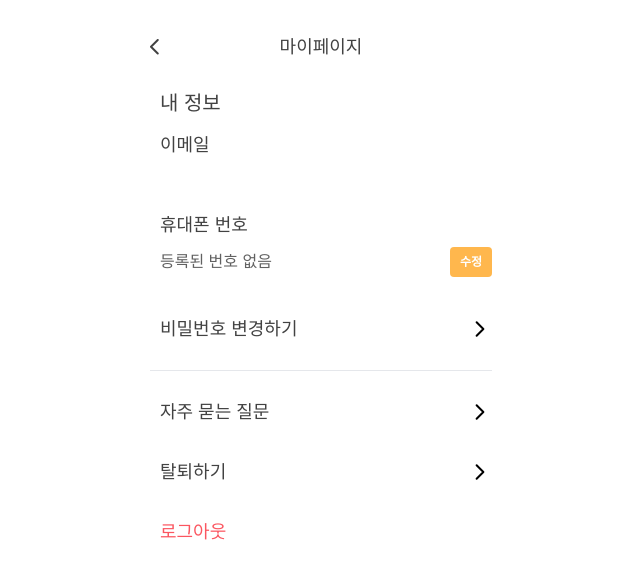
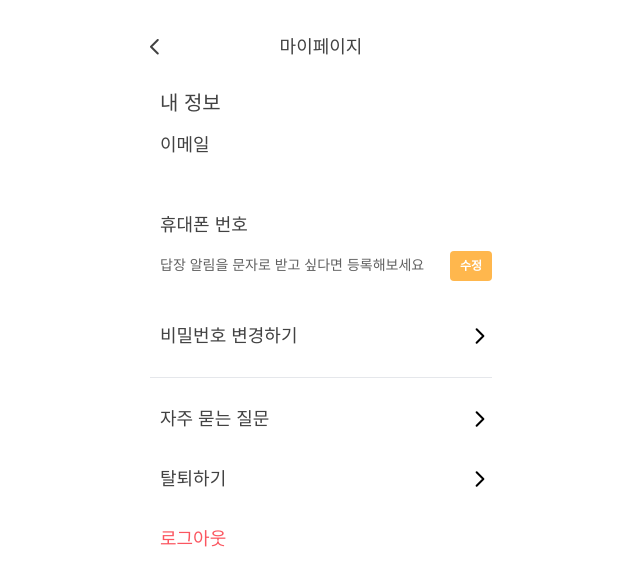
Before and after one commit to rainbow-letter/rainbow-letter-frontend, a React (Create React App) app: page /my-page in a window 1280 px wide. Shown: the top 586 px of the page, without its empty margins (319-959 px from the left). Built offline with nearby package versions, Linux system fonts and the light colour scheme; no server answers.

Commit message:
feat: 등록된 휴대폰 번호 없을 시 안내 메시지 수정

```diff
--- a/src/components/MyPage/constants.jsx
+++ b/src/components/MyPage/constants.jsx
@@ -8,7 +8,7 @@ export const PAGE_TITLES = {
 export const USER_INFO_LABELS = {
   EMAIL: '이메일',
   PHONE: '휴대폰 번호',
-  NO_PHONE: '등록된 번호 없음',
+  NO_PHONE: '답장 알림을 문자로 받고 싶다면 등록해보세요',
 };
 
 export const USER_INFO_MESSAGES = {
--- a/src/components/MyPage/index.jsx
+++ b/src/components/MyPage/index.jsx
@@ -113,9 +113,7 @@ function MyPage() {
                   onChange={handlePhoneChange}
                 />
               ) : (
-                <div className="grow p-2.5 text-solo-caption">
-                  {phoneConstant}
-                </div>
+                <div className="grow p-2.5 text-caption">{phoneConstant}</div>
               )}
               <button
                 className={`px-2.5 py-[9px] text-xs font-semibold leading-3 rounded ${
```
